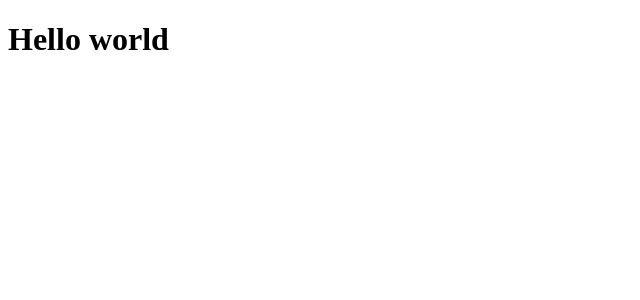
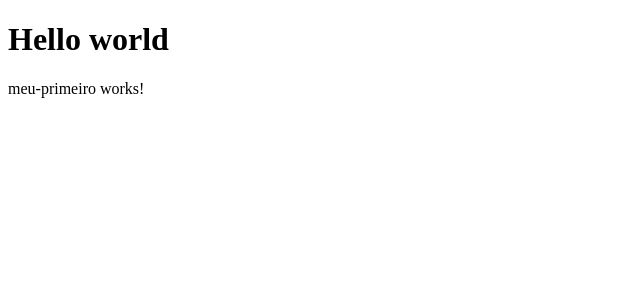
Before and after one commit to lindembergs/curso-angular-loiane, an Angular app: page / in a window 1280 px wide. Shown: the top 300 px of the page, without its empty margins (0-640 px from the left). Built offline with nearby package versions, Linux system fonts and the light colour scheme.

Commit message:
primeiro componente criado e tag app comunicando com o componente principal

```diff
--- a/src/app/app.component.html
+++ b/src/app/app.component.html
@@ -1 +1,3 @@
 <h1>{{sayHello}}</h1>
+
+<app-meu-primeiro></app-meu-primeiro>
--- a/src/app/app.module.ts
+++ b/src/app/app.module.ts
@@ -3,10 +3,12 @@ import { BrowserModule } from '@angular/platform-browser';
 
 import { AppRoutingModule } from './app-routing.module';
 import { AppComponent } from './app.component';
+import { MeuPrimeiroComponent } from './meu-primeiro/meu-primeiro.component';
 
 @NgModule({
   declarations: [
-    AppComponent
+    AppComponent,
+    MeuPrimeiroComponent
   ],
   imports: [
     BrowserModule,
--- /dev/null
+++ b/src/app/meu-primeiro/meu-primeiro.component.html
@@ -0,0 +1 @@
+<p>meu-primeiro works!</p>
```
Also changed, not shown: src/app/meu-primeiro/meu-primeiro.component.ts (added, +10 -0 lines), src/app/meu-primeiro/meu-primeiro.component.css (added), 1 other file (tests, documents, lock files or other folders).
